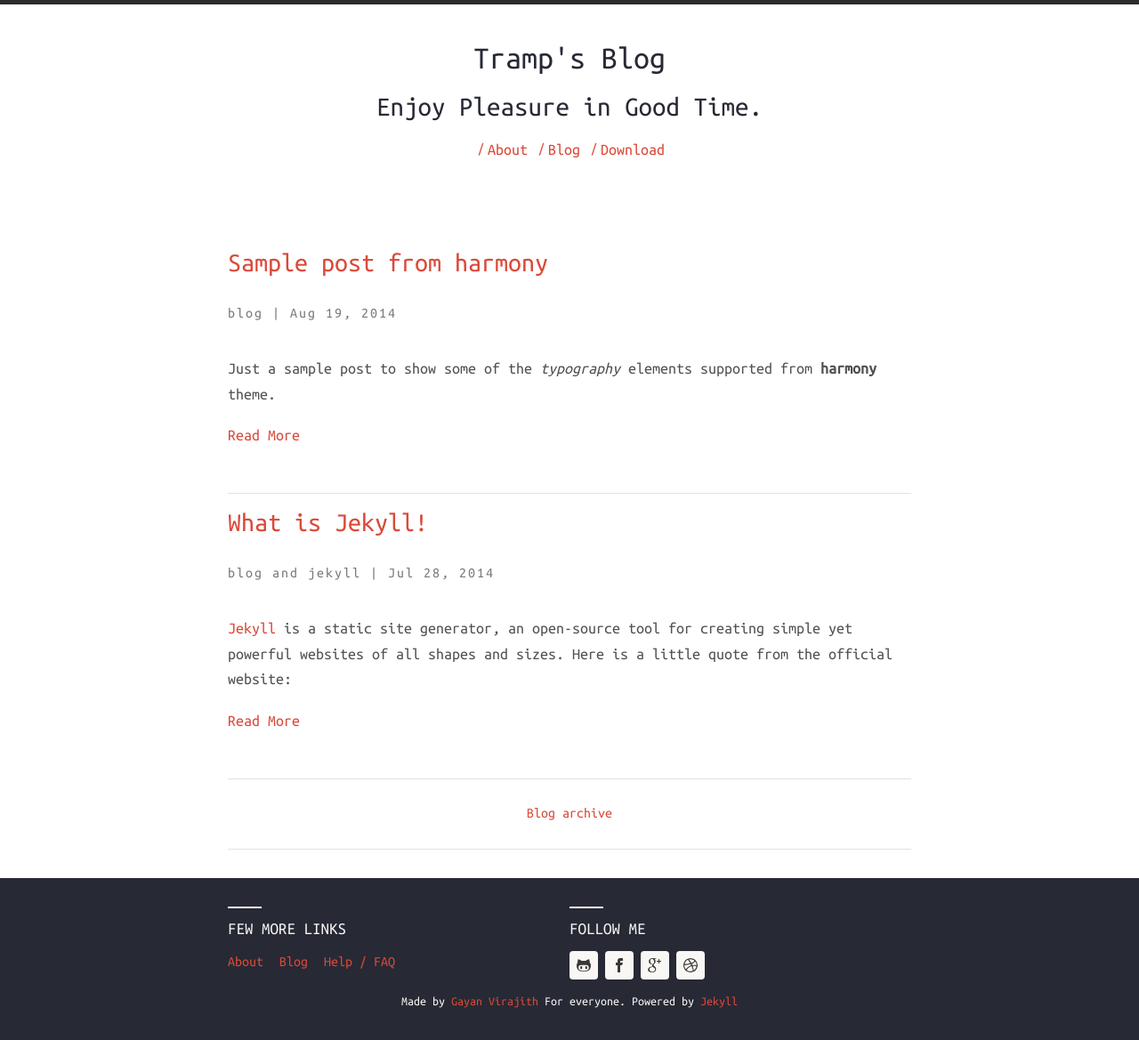
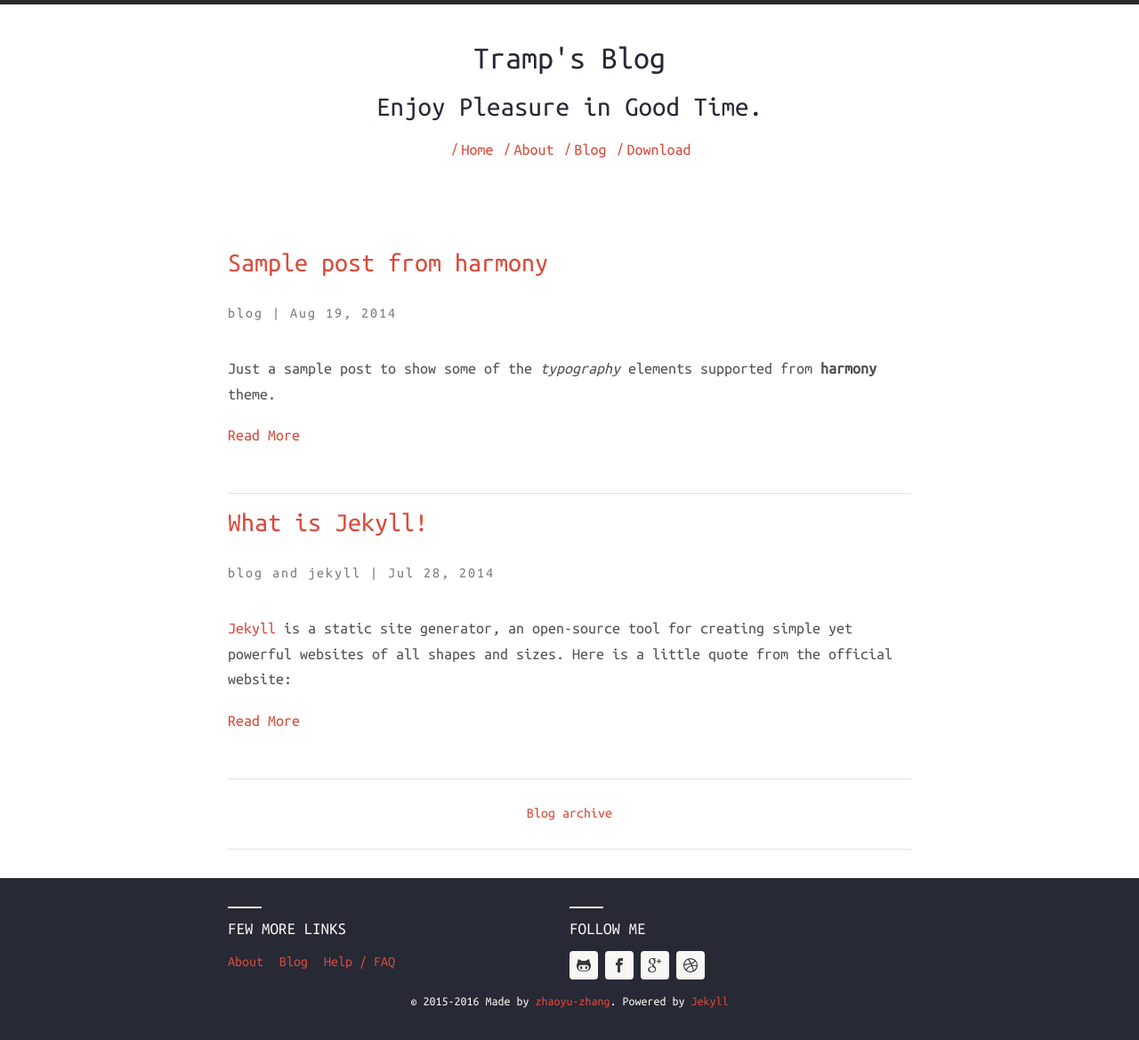
Before and after one commit to MRK1129/zhangzhaoyu.github.io, a Jekyll site: the page built from index.html, in a window 1280 px wide. Shown: the whole page at 89% size. Built offline with Jekyll 4.4.1, drawn with Linux system fonts in a browser that asks for light colours; nearby versions of some CDN libraries.

Commit message:
update info

```diff
--- a/_includes/footer.html
+++ b/_includes/footer.html
@@ -1,4 +1,4 @@
 {% if site.harmony.show_disclaimer %}
-	Made by <a href="http://gayan.me" target="_blank">Gayan Virajith</a> For everyone.
+	&copy 2015-2016 Made by <a href="http://github.com/zhangzhaoyu" target="_blank">zhaoyu-zhang</a>.
 {% endif %}
 Powered by <a href="http://jekyllrb.com" target="_blank">Jekyll</a>
--- a/_includes/header-links.html
+++ b/_includes/header-links.html
@@ -1,4 +1,7 @@
 <ul>
+        <li>
+		<a href="{{ prepend: site.baseurl | prepend: site.url }}">Home</a><span>/</span>
+	</li>
 	<li>
 		<a href="{{ '/about' | prepend: site.baseurl | prepend: site.url }}">About</a><span>/</span>
 	</li>
@@ -8,7 +11,7 @@
 	{% if site.harmony.social.github %}
 	<li>
 		<a title="{{ site.harmony.social.github }} on Github"
-			href="https://github.com/gayanvirajith/harmony" target="_blank">
+			href="https://github.com/zhangzhaoyu.github.io" target="_blank">
 			Download
 		</a><span>/</span>
 	</li>
```
